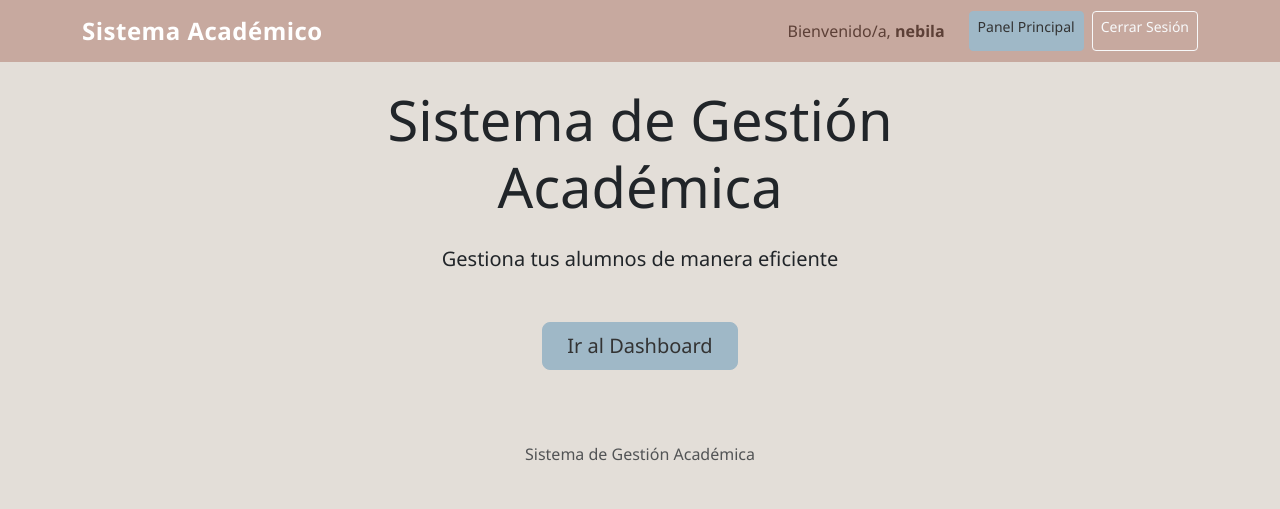
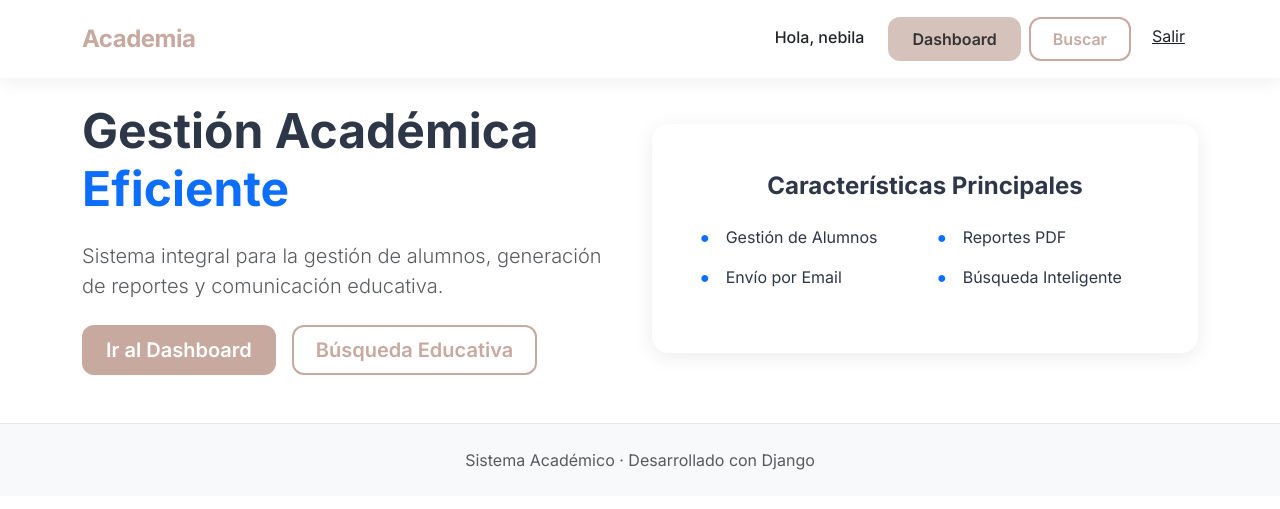
Before and after one commit to lovszen/webapp-django, a Django app: page / in a window 1280 px wide. Shown: the top 509 px of the page. Run offline with Django 5.2, Linux system fonts and the light colour scheme; a user stored in the database is signed in.

Commit message:
agregue css, nuevos templates

```diff
--- a/config/urls.py
+++ b/config/urls.py
@@ -22,6 +22,7 @@ from django.conf.urls.static import static
 urlpatterns = [
     path('admin/', admin.site.urls),
     path('', include('main.urls')),
+    path('scraper/', include('scraper.urls')),
 ]
 
 if settings.DEBUG:
--- /dev/null
+++ b/static/css/styles.css
@@ -0,0 +1,310 @@
+:root {
+    --primary: #C7A99F;
+    --secondary: #D5C2BB;
+    --accent: #9FB8C7;
+    --white: #ffffff;
+    --dark: #2d3748;
+    --light: #f8f9fa;
+}
+
+body {
+    background-color: var(--white);
+    font-family: 'Inter', sans-serif;
+    color: var(--dark);
+}
+
+.navbar-modern {
+    background: var(--white);
+    box-shadow: 0 2px 20px rgba(0, 0, 0, 0.08);
+    padding: 1rem 0;
+}
+
+.navbar-brand-modern {
+    font-weight: 700;
+    font-size: 1.5rem;
+    color: var(--primary);
+    letter-spacing: -0.5px;
+}
+
+.btn-primary-custom {
+    background: var(--primary);
+    border: none;
+    border-radius: 12px;
+    color: white;
+    font-weight: 600;
+    padding: 10px 24px;
+    transition: all 0.3s ease;
+}
+
+.btn-primary-custom:hover {
+    background: #b8988d;
+    transform: translateY(-2px);
+    box-shadow: 0 6px 20px rgba(199, 169, 159, 0.3);
+    color: white;
+}
+
+.btn-secondary-custom {
+    background: var(--secondary);
+    border: none;
+    border-radius: 12px;
+    color: #333;
+    font-weight: 600;
+    padding: 10px 24px;
+    transition: all 0.3s ease;
+}
+
+.btn-secondary-custom:hover {
+    background: #c9b2a8;
+    transform: translateY(-2px);
+    box-shadow: 0 6px 20px rgba(213, 194, 187, 0.3);
+    color: #333;
+}
+
+.btn-outline-custom {
+    border: 2px solid var(--primary);
+    border-radius: 12px;
+    color: var(--primary);
+    font-weight: 600;
+    padding: 8px 22px;
+    background: transparent;
+    transition: all 0.3s ease;
+}
+
+.btn-outline-custom:hover {
+    background: var(--primary);
+    color: white;
+    transform: translateY(-2px);
+}
+
+.card-modern {
+    background: var(--white);
+    border: none;
+    border-radius: 16px;
+    box-shadow: 0 4px 20px rgba(0, 0, 0, 0.08);
+    transition: all 0.3s ease;
+}
+
+.card-modern:hover {
+    transform: translateY(-4px);
+    box-shadow: 0 8px 30px rgba(0, 0, 0, 0.12);
+}
+
+.alert-modern {
+    border: none;
+    border-radius: 12px;
+    border-left: 4px solid var(--primary);
+    background: rgba(199, 169, 159, 0.1);
+}
+
+.footer-modern {
+    background: var(--light);
+    border-top: 1px solid #e5e7eb;
+}
+
+.badge-custom {
+    background: var(--secondary);
+    color: #333;
+    border-radius: 8px;
+    font-weight: 500;
+    padding: 6px 12px;
+}
+
+.form-modern {
+    border: 2px solid #e5e7eb;
+    border-radius: 12px;
+    padding: 14px 16px;
+    font-size: 15px;
+    transition: all 0.3s ease;
+    width: 100%;
+}
+
+.form-modern:focus {
+    border-color: var(--primary);
+    box-shadow: 0 0 0 3px rgba(199, 169, 159, 0.1);
+    outline: none;
+}
+
+.form-group-modern {
+    position: relative;
+    margin-bottom: 1.5rem;
+}
+
+.form-group-modern label {
+    font-weight: 600;
+    color: var(--dark);
+    margin-bottom: 8px;
+    display: block;
+}
+
+.input-with-icon {
+    position: relative;
+}
+
+.input-with-icon .form-modern {
+    padding-left: 48px;
+}
+
+.input-icon {
+    position: absolute;
+    left: 16px;
+    top: 50%;
+    transform: translateY(-50%);
+    color: #9ca3af;
+}
+
+.password-toggle {
+    position: absolute;
+    right: 16px;
+    top: 50%;
+    transform: translateY(-50%);
+    background: none;
+    border: none;
+    color: #9ca3af;
+    cursor: pointer;
+}
+
+.password-toggle:hover {
+    color: var(--primary);
+}
+
+.form-modern.is-valid {
+    border-color: var(--secondary);
+}
+
+.form-modern.is-invalid {
+    border-color: #e53e3e;
+}
+
+@keyframes fadeInUp {
+    from {
+        opacity: 0;
+        transform: translateY(20px);
+    }
+    to {
+        opacity: 1;
+        transform: translateY(0);
+    }
+}
+
+.fade-in-up {
+    animation: fadeInUp 0.6s ease-out;
+}
+
+.btn-success {
+    background-color: var(--secondary);
+    border-color: var(--secondary);
+    color: #333;
+}
+
+.btn-success:hover {
+    background-color: #c9b2a8;
+    border-color: #c9b2a8;
+    color: #333;
+}
+
+.btn-primary {
+    background-color: var(--primary);
+    border-color: var(--primary);
+}
+
+.btn-primary:hover {
+    background-color: #b8988d;
+    border-color: #b8988d;
+}
+
+.btn-info {
+    background-color: var(--accent);
+    border-color: var(--accent);
+    color: #333;
+}
+
+.btn-info:hover {
+    background-color: #8aa8b8;
+    border-color: #8aa8b8;
+    color: #333;
+}
+
+.alert-success {
+    border-left-color: var(--secondary);
+    background: rgba(213, 194, 187, 0.1);
+}
+
+.alert-primary {
+    border-left-color: var(--primary);
+    background: rgba(199, 169, 159, 0.1);
+}
+
+.table-modern {
+    border-radius: 12px;
+    overflow: hidden;
+    box-shadow: 0 4px 20px rgba(0, 0, 0, 0.08);
+}
+
+.table-modern th {
+    background: var(--light);
+    border: none;
+    font-weight: 600;
+    color: var(--dark);
+    padding: 16px;
+}
+
+.table-modern td {
+    border-color: #f1f5f9;
+    padding: 16px;
+    vertical-align: middle;
+}
+
+.avatar {
+    width: 40px;
+    height: 40px;
+    border-radius: 50%;
+    display: flex;
+    align-items: center;
+    justify-content: center;
+    font-weight: 600;
+    font-size: 14px;
+}
+
+.avatar-primary {
+    background: var(--primary);
+    color: white;
+    .table-modern {
+    border-radius: 12px;
+    overflow: hidden;
+    box-shadow: 0 4px 20px rgba(0, 0, 0, 0.08);
+}
+
+.table-modern th {
+    background: var(--light);
+    border: none;
+    font-weight: 600;
+    color: var(--dark);
+    padding: 16px;
+}
+
+.table-modern td {
+    border-color: #f1f5f9;
+    padding: 16px;
+    vertical-align: middle;
+}
+
+.avatar {
+    width: 40px;
+    height: 40px;
+    border-radius: 50%;
+    display: flex;
+    align-items: center;
+    justify-content: center;
+    font-weight: 600;
+    font-size: 14px;
+}
+
+.avatar-primary {
+    background: var(--primary);
+    color: white;
+}
+
+.min-vh-80 {
+    min-height: 80vh;
+}
+}
--- a/templates/base.html
+++ b/templates/base.html
@@ -3,80 +3,27 @@
 <head>
     <meta charset="UTF-8">
     <meta name="viewport" content="width=device-width, initial-scale=1.0">
-    <title>{% block title %}Sistema de Gestión Académica{% endblock %}</title>
+    <title>{% block title %}Sistema Académico{% endblock %}</title>
     <link href="https://cdn.jsdelivr.net/npm/bootstrap@5.3.0/dist/css/bootstrap.min.css" rel="stylesheet">
-    <style>
-        body {
-            background-color: #E3DED8;
-            font-family: 'Segoe UI', Tahoma, Geneva, Verdana, sans-serif;
-        }
-
-        .bg-academic {
-            background-color: #C7A99F !important;
-        }
-
-        .academic-card {
-            background-color: #CEC4B8;
-            border: 1px solid #D5C2BB;
-            border-radius: 10px;
-            box-shadow: 0 4px 8px rgba(0, 0, 0, 0.1);
-            transition: transform 0.2s;
-        }
-        .academic-card:hover {
-            transform: translateY(-5px);
-            box-shadow: 0 6px 12px rgba(0, 0, 0, 0.15);
-        }
-
-        .btn-primary {
-            background-color: #D5C2BB;
-            border-color: #D5C2BB;
-            color: #333;
-            font-weight: 500;
-        }
-        .btn-primary:hover {
-            background-color: #C7A99F;
-            border-color: #C7A99F;
-            color: #333;
-        }
-
-        .btn-success {
-            background-color: #9FB8C7;
-            border-color: #9FB8C7;
-            color: #333;
-        }
-        .btn-success:hover {
-            background-color: #8AA8B8;
-            border-color: #8AA8B8;
-            color: #333;
-        }
-
-        .navbar-brand {
-            font-size: 1.5rem;
-            font-weight: 600;
-            letter-spacing: 0.5px;
-        }
-
-        .welcome-text {
-            color: #5D4037;
-            font-weight: 500;
-        }
-    </style>
+    <link href="https://fonts.googleapis.com/css2?family=Inter:wght@300;400;500;600;700&display=swap" rel="stylesheet">
+    <link href="/static/css/styles.css" rel="stylesheet">
 </head>
 <body>
-    <nav class="navbar navbar-expand-lg navbar-dark bg-academic">
+    <nav class="navbar navbar-expand-lg navbar-modern">
         <div class="container">
-            <a class="navbar-brand fw-bold" href="{% url 'home' %}">
-                Sistema Académico
+            <a class="navbar-brand navbar-brand-modern" href="{% url 'home' %}">
+                Academia
             </a>
 
             <div class="navbar-nav ms-auto">
                 {% if user.is_authenticated %}
-                    <span class="nav-link welcome-text me-3">Bienvenido/a, <strong>{{ user.username }}</strong></span>
-                    <a class="btn btn-sm btn-success me-2" href="{% url 'dashboard' %}">Panel Principal</a>
-                    <a class="btn btn-sm btn-outline-light" href="{% url 'logout' %}">Cerrar Sesión</a>
+                    <span class="nav-link text-dark me-3 fw-medium">Hola, {{ user.username }}</span>
+                    <a class="btn btn-secondary-custom me-2" href="{% url 'dashboard' %}">Dashboard</a>
+                    <a class="btn btn-outline-custom me-2" href="{% url 'scraper_buscar' %}">Buscar</a>
+                    <a class="btn btn-link text-dark" href="{% url 'logout' %}">Salir</a>
                 {% else %}
-                    <a class="btn btn-sm btn-primary me-2" href="{% url 'login' %}">Ingresar</a>
-                    <a class="btn btn-sm btn-success" href="{% url 'registro' %}">Registrarse</a>
+                    <a class="btn btn-outline-custom me-2" href="{% url 'login' %}">Ingresar</a>
+                    <a class="btn btn-primary-custom" href="{% url 'registro' %}">Registrarse</a>
                 {% endif %}
             </div>
         </div>
@@ -85,9 +32,9 @@
     <main class="container mt-4">
         {% if messages %}
             {% for message in messages %}
-                <div class="alert alert-{{ message.tags }} alert-dismissible fade show" role="alert">
+                <div class="alert alert-{{ message.tags }} alert-modern fade-in-up mb-4">
                     {{ message }}
-                    <button type="button" class="btn-close" data-bs-dismiss="alert" aria-label="Close"></button>
+                    <button type="button" class="btn-close" data-bs-dismiss="alert"></button>
                 </div>
             {% endfor %}
         {% endif %}
@@ -96,9 +43,9 @@
         {% endblock %}
     </main>
 
-    <footer class="mt-5 py-4 text-center text-muted">
-        <div class="container">
-            <p class="mb-0">Sistema de Gestión Académica</p>
+    <footer class="footer-modern mt-5 py-4">
+        <div class="container text-center">
+            <p class="text-muted mb-0">Sistema Académico · Desarrollado con Django</p>
         </div>
     </footer>
 
--- a/templates/main/home.html
+++ b/templates/main/home.html
@@ -1,21 +1,70 @@
 {% extends 'base.html' %}
 
+{% block title %}Inicio - Sistema Académico{% endblock %}
+
 {% block content %}
-<div class="row justify-content-center">
-    <div class="col-md-8 text-center">
-        <h1 class="display-4 mb-4">Sistema de Gestión Académica</h1>
-        <p class="lead mb-5">Gestiona tus alumnos de manera eficiente</p>
+<div class="row align-items-center min-vh-80">
+    <div class="col-lg-6 fade-in-up">
+        <h1 class="display-5 fw-bold mb-4">
+            Gestión Académica
+            <span class="text-primary">Eficiente</span>
+        </h1>
+        <p class="lead mb-4 text-muted">
+            Sistema integral para la gestión de alumnos, generación de reportes
+            y comunicación educativa.
+        </p>
 
         {% if not user.is_authenticated %}
-        <div class="d-grid gap-2 d-sm-flex justify-content-sm-center">
-            <a href="{% url 'registro' %}" class="btn btn-success btn-lg px-4 gap-3">Registrarse</a>
-            <a href="{% url 'login' %}" class="btn btn-primary btn-lg px-4">Ingresar</a>
+        <div class="d-flex gap-3 flex-wrap">
+            <a href="{% url 'registro' %}" class="btn btn-primary-custom btn-lg">
+                Comenzar Ahora
+            </a>
+            <a href="{% url 'login' %}" class="btn btn-outline-custom btn-lg">
+                Acceder
+            </a>
         </div>
         {% else %}
-        <div class="d-grid gap-2 d-sm-flex justify-content-sm-center">
-            <a href="{% url 'dashboard' %}" class="btn btn-success btn-lg px-4">Ir al Dashboard</a>
+        <div class="d-flex gap-3 flex-wrap">
+            <a href="{% url 'dashboard' %}" class="btn btn-primary-custom btn-lg">
+                Ir al Dashboard
+            </a>
+            <a href="{% url 'scraper_buscar' %}" class="btn btn-outline-custom btn-lg">
+                Búsqueda Educativa
+            </a>
         </div>
         {% endif %}
     </div>
+
+    <div class="col-lg-6 text-center fade-in-up" style="animation-delay: 0.2s;">
+        <div class="card-modern p-5">
+            <h4 class="fw-bold mb-4">Características Principales</h4>
+            <div class="row text-start">
+                <div class="col-md-6 mb-3">
+                    <div class="d-flex align-items-center">
+                        <span class="me-3 text-primary">●</span>
+                        <span>Gestión de Alumnos</span>
+                    </div>
+                </div>
+                <div class="col-md-6 mb-3">
+                    <div class="d-flex align-items-center">
+                        <span class="me-3 text-primary">●</span>
+                        <span>Reportes PDF</span>
+                    </div>
+                </div>
+                <div class="col-md-6 mb-3">
+                    <div class="d-flex align-items-center">
+                        <span class="me-3 text-primary">●</span>
+                        <span>Envío por Email</span>
+                    </div>
+                </div>
+                <div class="col-md-6 mb-3">
+                    <div class="d-flex align-items-center">
+                        <span class="me-3 text-primary">●</span>
+                        <span>Búsqueda Inteligente</span>
+                    </div>
+                </div>
+            </div>
+        </div>
+    </div>
 </div>
 {% endblock %}
```
Also changed, not shown: templates/main/dashboard.html (added, +92 -0 lines), templates/main/eliminar_alumno.html (added, +46 -0 lines), templates/main/form_alumno.html (added, +57 -0 lines), templates/main/registro.html (+73 -10 lines), db.sqlite3.
